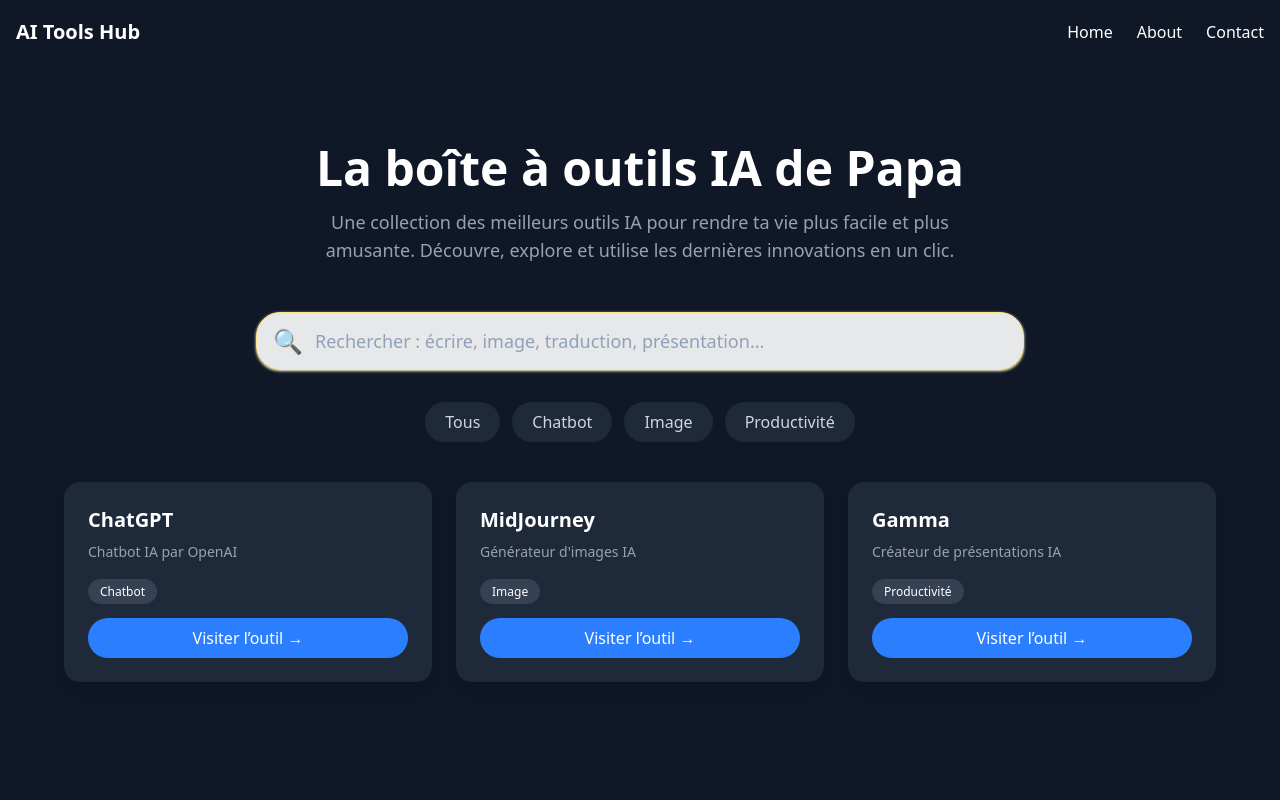
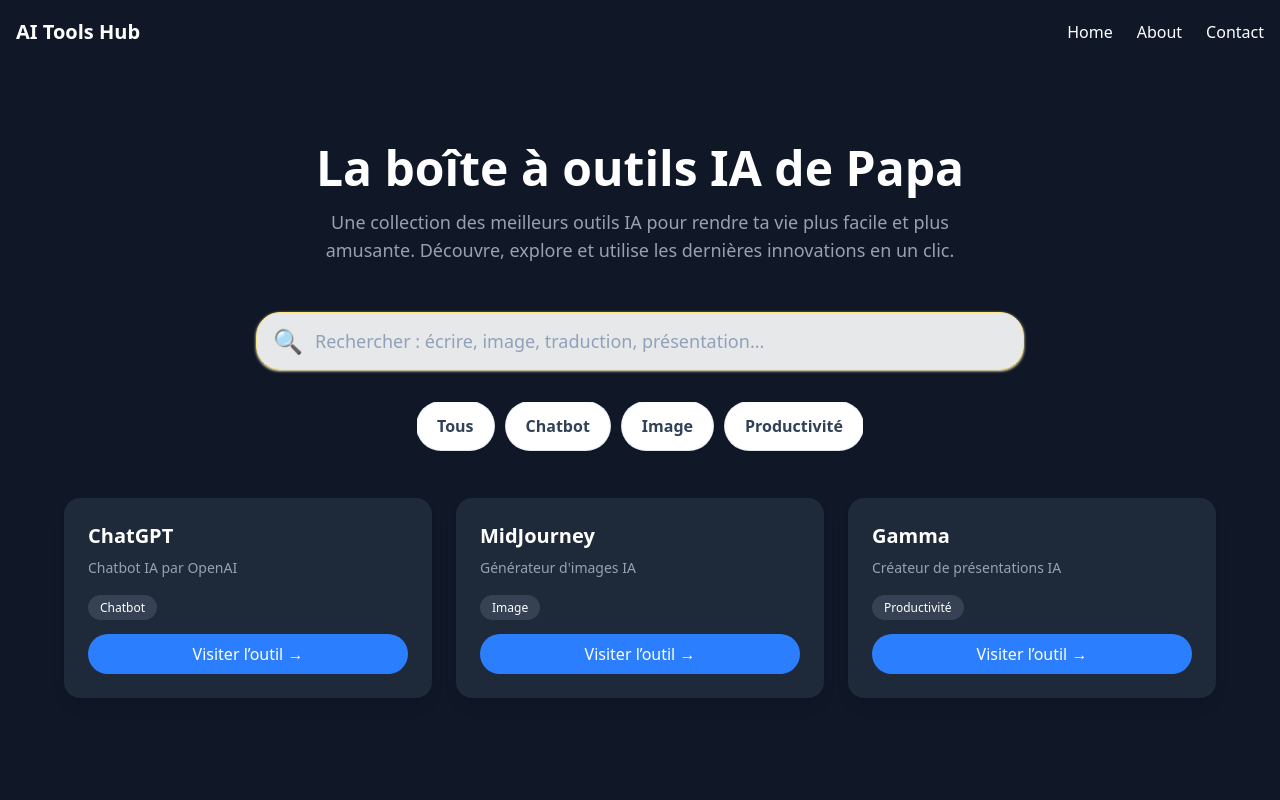
Before and after one commit to MerveilleDivine/my-dads-app, a React (Vite) app: page / in a window 1280 px wide. Shown: the top 800 px of the page. Built offline with nearby package versions, Linux system fonts and the light colour scheme.

Commit message:
feat: add active category filter state

```diff
--- a/src/components/CategoryFilter.tsx
+++ b/src/components/CategoryFilter.tsx
@@ -1,20 +1,29 @@
 interface CategoryFilterProps {
-  categories: string[];
+  categories: readonly string[];
+  selectedCategory: string;
   onSelect: (category: string) => void;
 }
 
-export default function CategoryFilter({ categories, onSelect }: CategoryFilterProps) {
+export default function CategoryFilter({ categories, selectedCategory, onSelect }: CategoryFilterProps) {
   return (
-    <div className="flex flex-wrap gap-3">
-      {categories.map((cat) => (
-        <button
-          key={cat}
-          onClick={() => onSelect(cat)}
-          className="px-5 py-2 rounded-full bg-gray-800 text-gray-300 hover:bg-blue-500 hover:text-white transition-colors duration-300"
-        >
-          {cat}
-        </button>
-      ))}
+    <div className="flex gap-3 overflow-x-auto pb-2" aria-label="Catégories d’outils IA">
+      {categories.map((category) => {
+        const isSelected = category === selectedCategory;
+        return (
+          <button
+            key={category}
+            type="button"
+            onClick={() => onSelect(category)}
+            className={`shrink-0 rounded-full px-5 py-3 text-base font-semibold transition ${
+              isSelected
+                ? "bg-slate-950 text-white shadow-lg shadow-slate-300"
+                : "bg-white text-slate-700 shadow-sm ring-1 ring-slate-200 hover:bg-amber-50"
+            }`}
+          >
+            {category}
+          </button>
+        );
+      })}
     </div>
   );
 }
```
